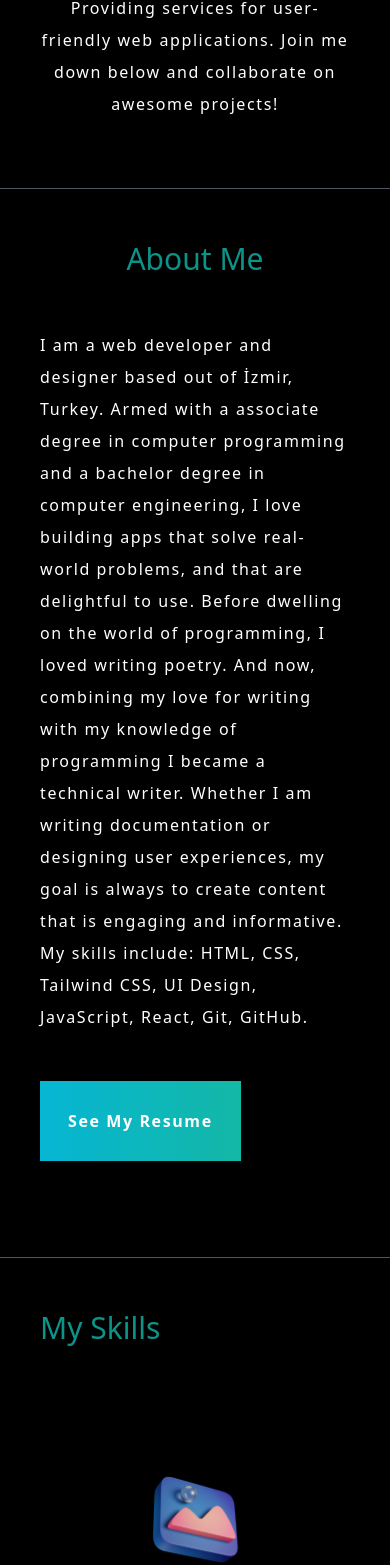
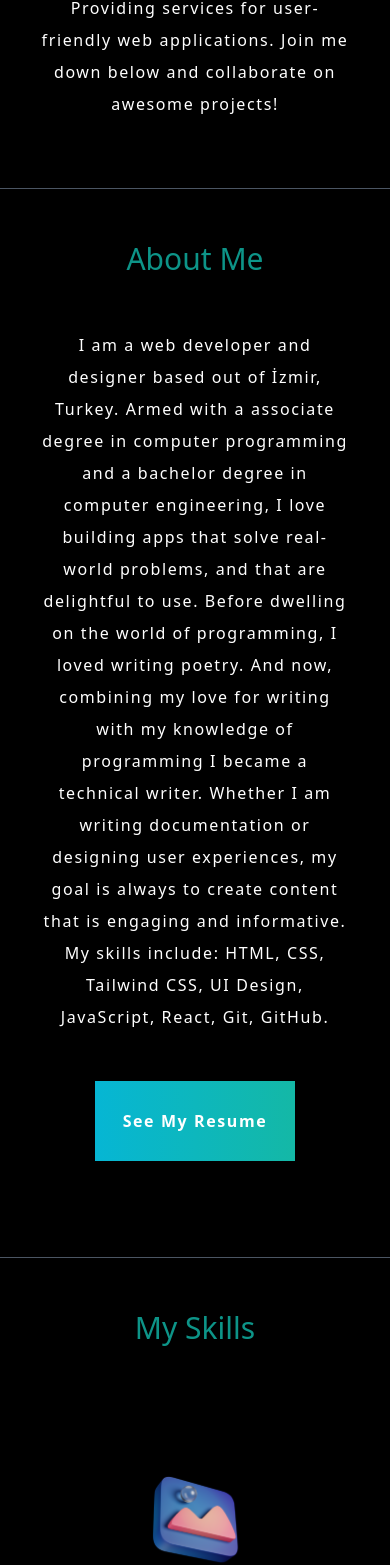
Before and after one commit to fulyaertay/personal-portfolio, a Next.js app: page / in a window 390 px wide. Shown: the part 432-1997 px from the top of the page. Built offline with nearby package versions, Linux system fonts and the light colour scheme.

Commit message:
turning responsive design

```diff
--- a/pages/index.tsx
+++ b/pages/index.tsx
@@ -78,7 +78,7 @@ export default function Home() {
             <div className="sm:flex lg:justify-between  gap-10 ">
 
               <div>
-                <p className="text-md py-2 leading-loose tracking-widest text-gray-80 md:text-xl md:max-w-8xl text-white  ">
+                <p className="text-md py-2 leading-loose tracking-widest text-gray-80 text-center md:text-left md:text-xl md:max-w-8xl text-white  ">
                   I am a web developer and designer based out of İzmir, Turkey.
                   Armed with a associate degree in computer programming and a
                   bachelor degree in computer engineering, I love building apps
@@ -91,13 +91,16 @@ export default function Home() {
                   informative. My skills include: HTML, CSS, Tailwind CSS, UI
                   Design, JavaScript, React, Git, GitHub.
                 </p>
-                <a
+                <div className="text-center md:text-left">
+                      <a
               id="get-in-touch"
               className="bg-gradient-to-r from-cyan-500 tracking-widest  to-teal-500 font-bold text-white p-7 md:text-center md:text-xl hover:bg-black  inline-block sm:w-[310px] md:h-20  mt-10 mb-12"
               href="https://www.showwcase.com/fulyaertay"
             >
               See My Resume
             </a>
+                </div>
+
               </div>
 
 
@@ -107,7 +110,7 @@ export default function Home() {
         </section>
         <hr className="border-gray-600"></hr>
         <section className="px-10 md:px-20 lg:px-40 mb-5">
-          <h3 className="text-3xl text-teal-600 font-medium py-1  md:text-center mt-12 md:text-5xl ">
+          <h3 className="text-3xl text-teal-600 font-medium py-1 text-center  mt-12 md:text-5xl ">
             My Skills
           </h3>
           <div className="lg:flex text-center justify-center">
@@ -148,7 +151,7 @@ export default function Home() {
         <hr className="border-gray-600"></hr>
         <section className="px-10 md:px-20 lg:px-40" id="projects">
           <div>
-            <h3 className="text-3xl text-teal-600 font-medium py-1  md:text-center mt-5 mb-10 md:text-5xl">
+            <h3 className="text-3xl text-teal-600 font-medium py-1  text-center mt-5 mb-10 md:text-5xl">
               My Portfolio
             </h3>
           </div>
@@ -218,10 +221,10 @@ export default function Home() {
         <hr className="border-gray-600"></hr>
         <section className="px-10 md:px-20 lg:px-40 " id="contact">
           <div>
-            <h3 className="text-3xl text-teal-600 font-medium text-center py-1 md:text-left md:text-5xl mt-12 mb-10 ">
+            <h3 className="text-3xl text-teal-600 font-medium text-center md:text-left py-1  md:text-5xl mt-12 mb-10 ">
               Get in Touch
             </h3>
-            <p className="text-md py-5 leading-8 tracking-widest  text-white  md:text-xl md:max-w-8xl mb-5 ">
+            <p className="text-md py-5 leading-8 tracking-widest  text-white text-center md:text-left  md:text-xl md:max-w-8xl mb-5 ">
               Are you looking for a fast-performing and user-friendly website to
               represent your product or business? or looking for any kind of
               consultation? or want to ask questions? or have some advice for me
@@ -229,13 +232,16 @@ export default function Home() {
               know. I will do my best to respond back. 😊 The quickest way to
               reach out to me is via an email.
             </p>
-            <a
+            <div className="text-center md:text-left">
+                    <a
               id="get-in-touch"
               className="bg-gradient-to-r from-cyan-500 tracking-widest  to-teal-500 font-bold text-white p-7 md:text-center md:text-xl hover:bg-black  inline-block sm:w-[310px] md:h-20  mb-12"
               href="mailto: fulya.ertay@gmail.com"
             >
               Send Mail
             </a>
+            </div>
+
           </div>
         </section>
       </main>
```
